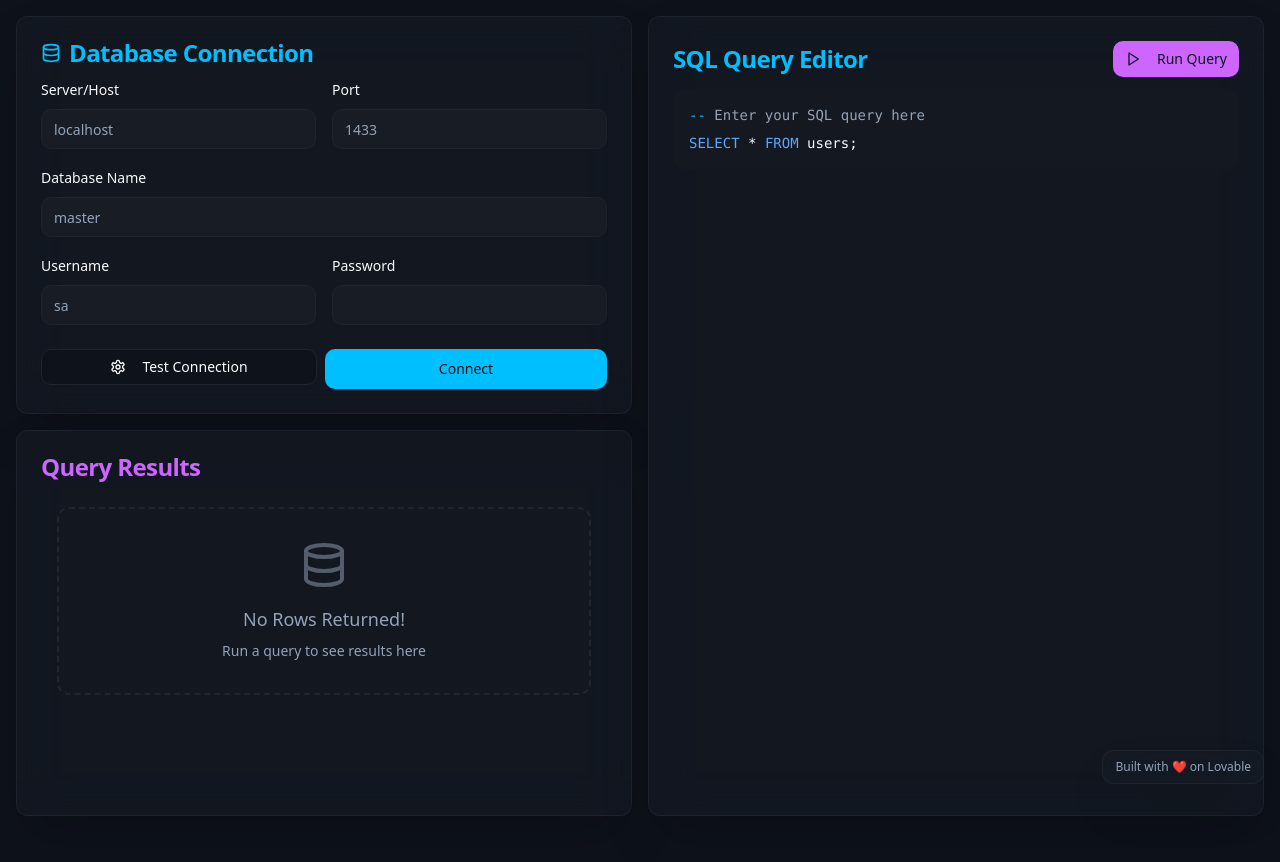
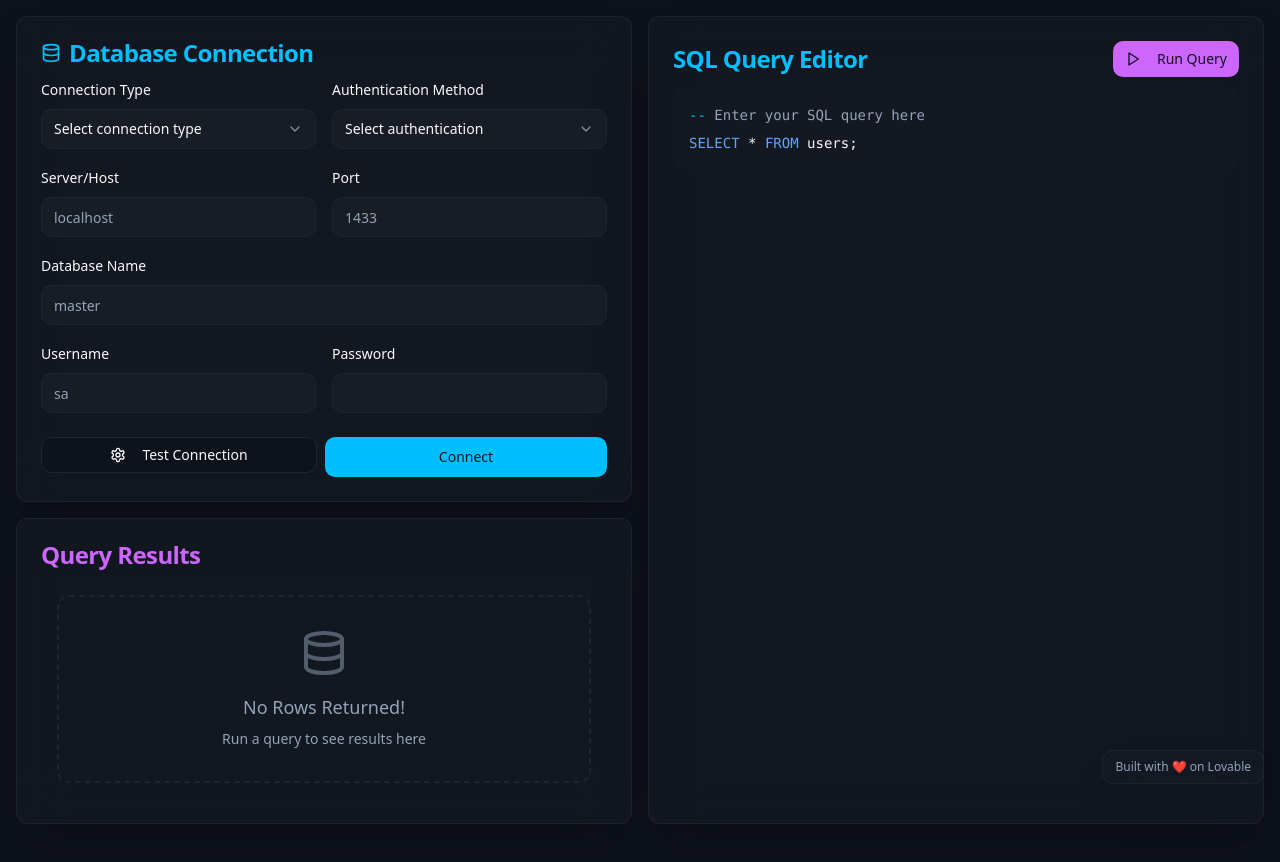
Before and after one commit to stevedevey/sql-painter, a React (Vite) app: page / in a window 1280 px wide. Shown: the top 862 px of the page. Built offline with nearby package versions, Linux system fonts and the light colour scheme.

Commit message:
Add connection type and auth method
Add dropdowns for connection type (SQL Server) and authentication method (Username/Password) to the database connection form, placing them before the host input.

```diff
--- a/src/pages/Index.tsx
+++ b/src/pages/Index.tsx
@@ -3,6 +3,7 @@ import { Card, CardContent, CardHeader, CardTitle } from "@/components/ui/card";
 import { Button } from "@/components/ui/button";
 import { Input } from "@/components/ui/input";
 import { Label } from "@/components/ui/label";
+import { Select, SelectContent, SelectItem, SelectTrigger, SelectValue } from "@/components/ui/select";
 import { Database, Play, Settings } from "lucide-react";
 
 const Index = () => {
@@ -23,6 +24,30 @@ const Index = () => {
               </CardTitle>
             </CardHeader>
             <CardContent className="space-y-4">
+              <div className="grid grid-cols-2 gap-4">
+                <div className="space-y-2">
+                  <Label htmlFor="connection-type">Connection Type</Label>
+                  <Select>
+                    <SelectTrigger id="connection-type" className="bg-muted/50">
+                      <SelectValue placeholder="Select connection type" />
+                    </SelectTrigger>
+                    <SelectContent className="bg-background border-border">
+                      <SelectItem value="sql-server">SQL Server</SelectItem>
+                    </SelectContent>
+                  </Select>
+                </div>
+                <div className="space-y-2">
+                  <Label htmlFor="auth-method">Authentication Method</Label>
+                  <Select>
+                    <SelectTrigger id="auth-method" className="bg-muted/50">
+                      <SelectValue placeholder="Select authentication" />
+                    </SelectTrigger>
+                    <SelectContent className="bg-background border-border">
+                      <SelectItem value="username-password">Username / Password</SelectItem>
+                    </SelectContent>
+                  </Select>
+                </div>
+              </div>
               <div className="grid grid-cols-2 gap-4">
                 <div className="space-y-2">
                   <Label htmlFor="server">Server/Host</Label>
```
